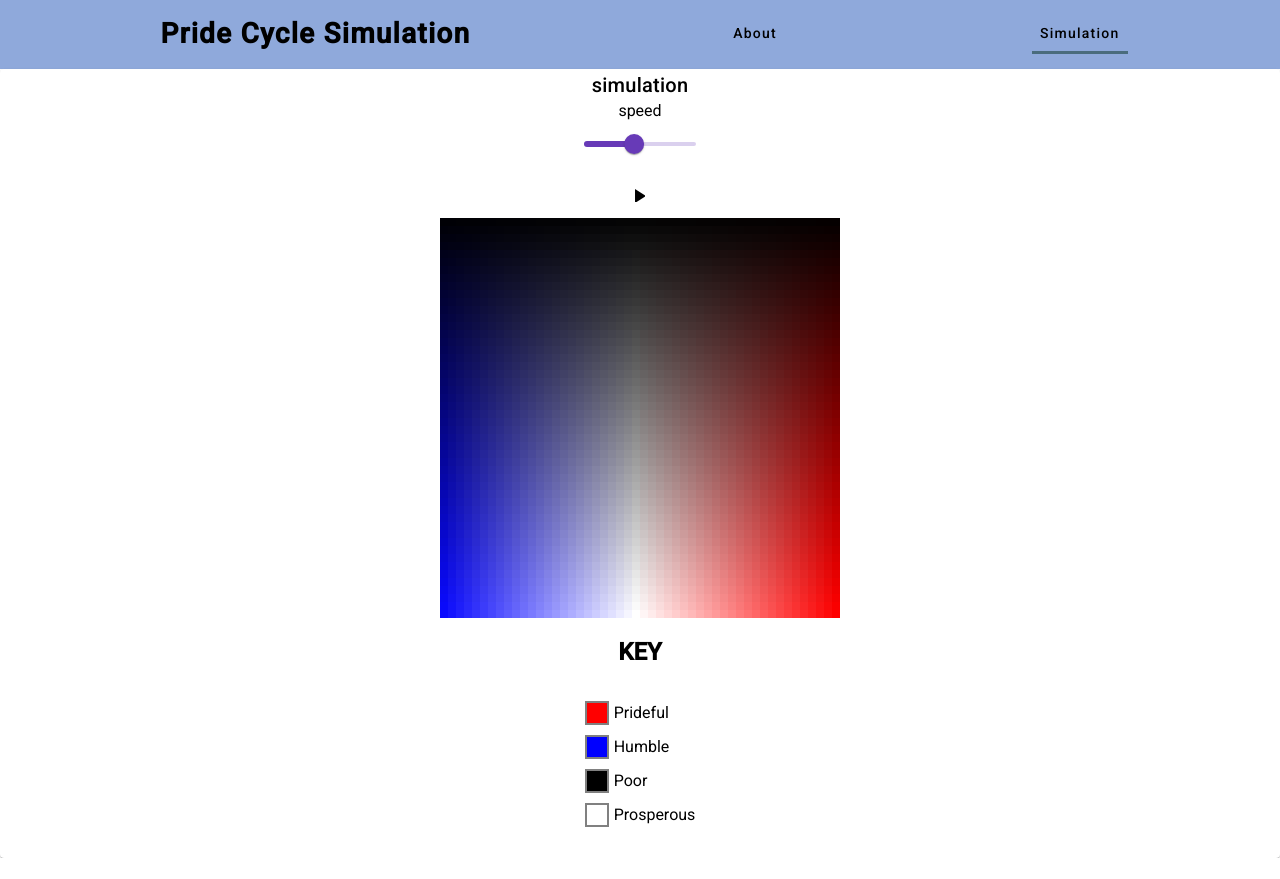
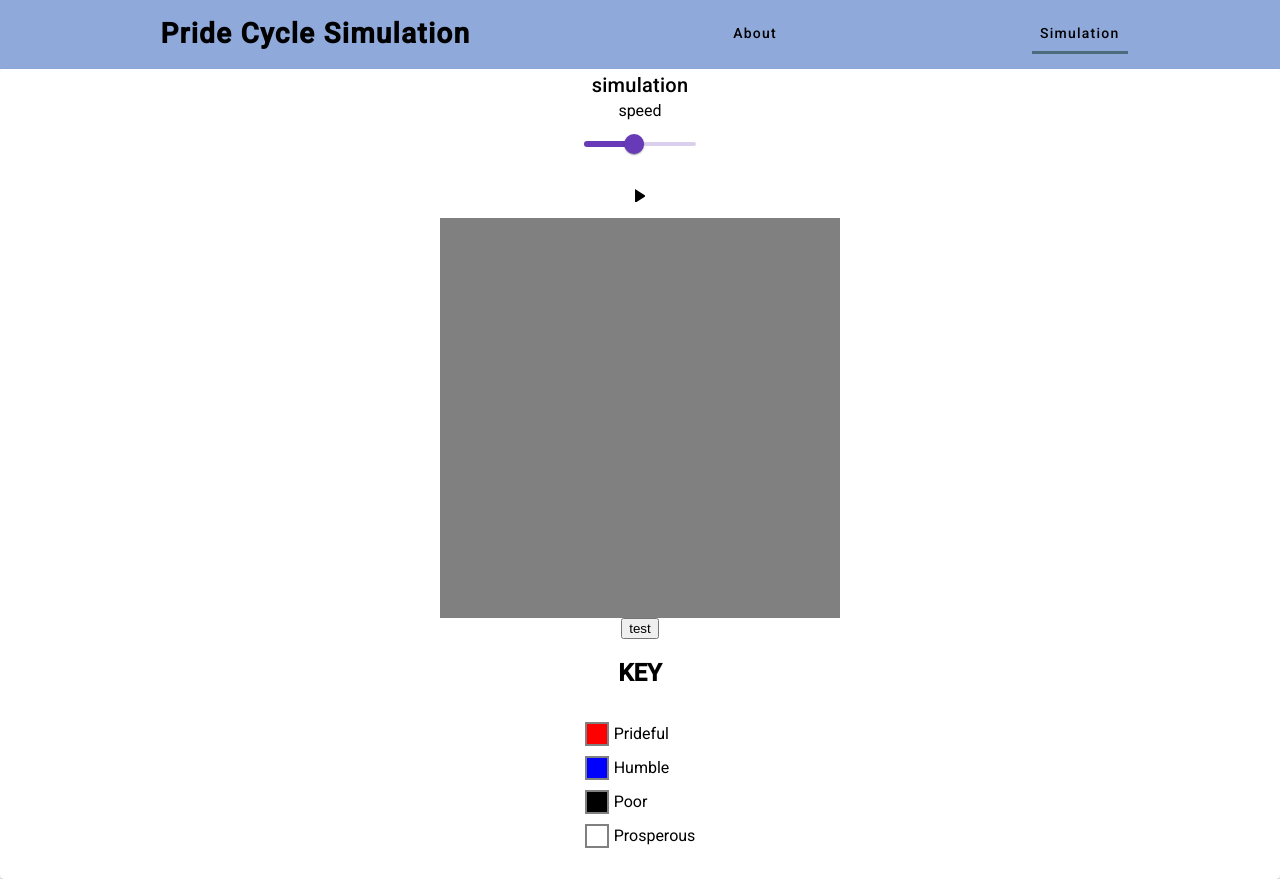
Before and after one commit to AndersonBillss/REL_A_275_pride_cycle_website, an Angular app: page /simulation in a window 1280 px wide. Before the commit the page ends 858 px from the top, so only its background shows below. Built offline with nearby package versions, Linux system fonts and the light colour scheme.

Commit message:
refactored grid

```diff
--- a/src/app/pages/simulation/simulation.component.html
+++ b/src/app/pages/simulation/simulation.component.html
@@ -20,13 +20,16 @@
             </button>
 
             <div class="grid">
-                  <div *ngFor="let row of grid" class="row">
-                        <div *ngFor="let cell of row" class="cell"
+                  <div *ngFor="let row of simulationGrid.data; let y=index" class="row">
+                        <div *ngFor="let cell of row; let x=index" class="cell"
                         [style.background-color]="cell.getRgb()"
+                        (click)="makePrideful(x,y)"
                         ></div>
                   </div>
             </div>
-
+            <button (click)="test(25,25)">
+                  test
+            </button>
 
             <h2>KEY</h2>
             <div class="key">
--- a/src/app/pages/simulation/simulation.component.ts
+++ b/src/app/pages/simulation/simulation.component.ts
@@ -5,6 +5,8 @@ import { MatSliderModule } from '@angular/material/slider';
 import { MatCardModule } from '@angular/material/card';
 import { MatButtonModule } from '@angular/material/button';
 import { MatIcon } from '@angular/material/icon';
+
+import { cell, grid } from '../../utils/grid';
 
 @Component({
   selector: 'app-simulation',
@@ -24,19 +26,11 @@ export class SimulationComponent implements OnInit{
   public speed: number=5
   public playing = false
 
-  public rows = 50
-  public columns = 50
-  public grid: cell[][] = []
+
+  public simulationGrid: grid = new grid(50,50)
 
 
   ngOnInit(): void {
-    //populate the grid
-    for(let y=0; y<this.rows; y++){
-      this.grid.push([])
-      for(let x=0; x<this.columns; x++){x
-        this.grid[y].push(new cell((x+1)*(100/this.columns),(y+1)*(100/this.rows)))
-      }
-    }
   }
 
   togglePlay(){
@@ -48,7 +42,7 @@ export class SimulationComponent implements OnInit{
 
 
   simulate(){
-    this.grid = this.calculateNextGrid()
+    this.simulationGrid = this.calculateNextGrid()
     if(this.playing){
       setTimeout(() =>{
         requestAnimationFrame(() => this.simulate())
@@ -56,69 +50,35 @@ export class SimulationComponent implements OnInit{
     }
   }
 
-  calculateNextGrid(): cell[][]{
-    let newGrid: cell[][] = this.grid
-    newGrid.forEach((row: cell[],x) => {
-      row.forEach((box: cell,y) => {
-        box.increasePride(5)
-        box.increaseProsperity(5)
-      })
-    })
+  calculateNextGrid(): grid{
+    let newGrid: grid = this.simulationGrid
+    for(let x=0; x<newGrid.width; x++){
+      for(let y=0; y<newGrid.height; y++){
+        const box = newGrid.getCell(x,y)
+        const surroundingCells = newGrid.getSurroundingCells(x,y)
+        let totalPride = 0
+        for(let item of surroundingCells){
+          totalPride += item.pride
+        }
+        box.increasePride(totalPride/30)
+        box.increaseProsperity(-totalPride/60)
+        box.increaseProsperity((box.pride)/10)
+      }
+    }
     return newGrid
   }
-}
 
-class cell{
-  private prideMax = 100
-  private prosperityMax = 100
-  getRgb(){
-    const prosperityFactor = (this.prosperity / this.prosperityMax)
-    const prideMid = this.prideMax / 2
-
-    let r=255
-    let g=0
-    let b=255
-
-    if(this.pride > prideMid){
-      b -= (this.pride-prideMid)*(255/this.prideMax)*2
-      g=b
-    } else {
-      r -= (prideMid-this.pride)*(255/this.prideMax)*2
-      g=r
-    }
-
-    r*=prosperityFactor
-    g*=prosperityFactor
-    b*=prosperityFactor
-
-    return `rgb(${r},${g},${b})`
+  makePrideful(x: number, y: number){
+    this.simulationGrid.getCell(x,y).pride = 100
   }
 
-  increasePride(num: number=1){
-    this.pride += num
-    if(this.pride > this.prideMax){
-      this.pride = this.prideMax
-    }
-    if(this.pride < 0){
-      this.pride = 0
+  test(x: number,y: number){
+    const targetCell: cell = this.simulationGrid.getCell(x,y)
+    targetCell.increasePride(-100)
+    const surrounding: cell[] = this.simulationGrid.getSurroundingCells(x,y)
+    for(const item of surrounding){
+      item.increasePride(100)
+      item.increaseProsperity(100)
     }
   }
-  increaseProsperity(num: number=1){
-    this.prosperity += num
-    if(this.prosperity > this.prosperityMax){
-      this.prosperity = this.prosperityMax
-    }
-    if(this.prosperity < 0){
-      this.prosperity = 0
-    }
-  }
-
-  public pride = 0
-  public prosperity = 0
-
-  constructor(pride: number=0, prosperity: number=0){
-    this.pride = pride
-    this.prosperity = prosperity
-  }
-
 }
--- /dev/null
+++ b/src/app/utils/grid.ts
@@ -0,0 +1,108 @@
+export class cell{
+    constructor(pride?: number, prosperity?: number){
+    if(pride !== undefined){
+        this.pride = pride
+    }
+    if(prosperity !== undefined){
+        this.prosperity = prosperity
+    }
+    }
+
+    private prideMin = -50
+    private prosperityMin = 0
+    private prideMax = 50
+    private prosperityMax = 100
+    getRgb(){
+      const prosperityFactor = (this.prosperity / this.prosperityMax)
+      const prideMid = (this.prideMin + this.prideMax) / 2
+
+      let r=255
+      let g=0
+      let b=255
+
+      if(this.pride > prideMid){
+        b -= (this.pride-prideMid)*(255/this.prideMax)*2
+        g=b
+      } else {
+        r -= (prideMid-this.pride)*(255/this.prideMax)*2
+        g=r
+      }
+
+      r*=prosperityFactor
+      g*=prosperityFactor
+      b*=prosperityFactor
+
+      return `rgb(${r},${g},${b})`
+    }
+
+    increasePride(num: number=1){
+      this.pride += num
+      if(this.pride > this.prideMax){
+        this.pride = this.prideMax
+      }
+      if(this.pride < this.prideMin){
+        this.pride = this.prideMin
+      }
+    }
+    increaseProsperity(num: number=1){
+      this.prosperity += num
+      if(this.prosperity > this.prosperityMax){
+        this.prosperity = this.prosperityMax
+      }
+      if(this.prosperity < this.prosperityMin){
+        this.prosperity = this.prosperityMin
+      }
+    }
+
+    public pride = (this.prideMax + this.prideMin)/2
+    public prosperity = (this.prosperityMax + this.prosperityMin)/2
+  }
+
+
+export class grid{
+    public data: cell[][]
+    public height: number
+    public width: number
+
+    constructor(width: number, height: number){
+        const data: cell[][] = []
+        for(let y=0; y<height; y++){
+            data.push([])
+            for(let x=0; x<width; x++){x
+                data[y].push(new cell())
+            }
+        }
+        this.data=data
+        this.width=width
+        this.height=height
+    }
+
+    getCell(x: number,y: number): cell{
+        return this.data[y][x]
+    }
+
+    getSurroundingCells(x: number,y: number): cell[]{
+        const surrounding: number[][] = [
+            [-1,-1],
+            [-1,0],
+            [-1,1],
+            [0,-1],
+            [0,1],
+            [1,-1],
+            [1,0],
+            [1,1],
+        ]
+        const result: cell[] = []
+        for(let item of surrounding){
+            const resultX = x+item[0]
+            const resultY = y+item[1]
+            const lessThanGridLengthCheck = resultY < this.data.length && resultX < this.data[0].length
+            const atLeastZeroCheck = resultY >= 0 && resultX >= 0
+            const withinGridBounds = lessThanGridLengthCheck && atLeastZeroCheck
+            if(withinGridBounds){
+                result.push(this.data[resultY][resultX])
+            }
+        }
+        return result
+    }
+}
```
